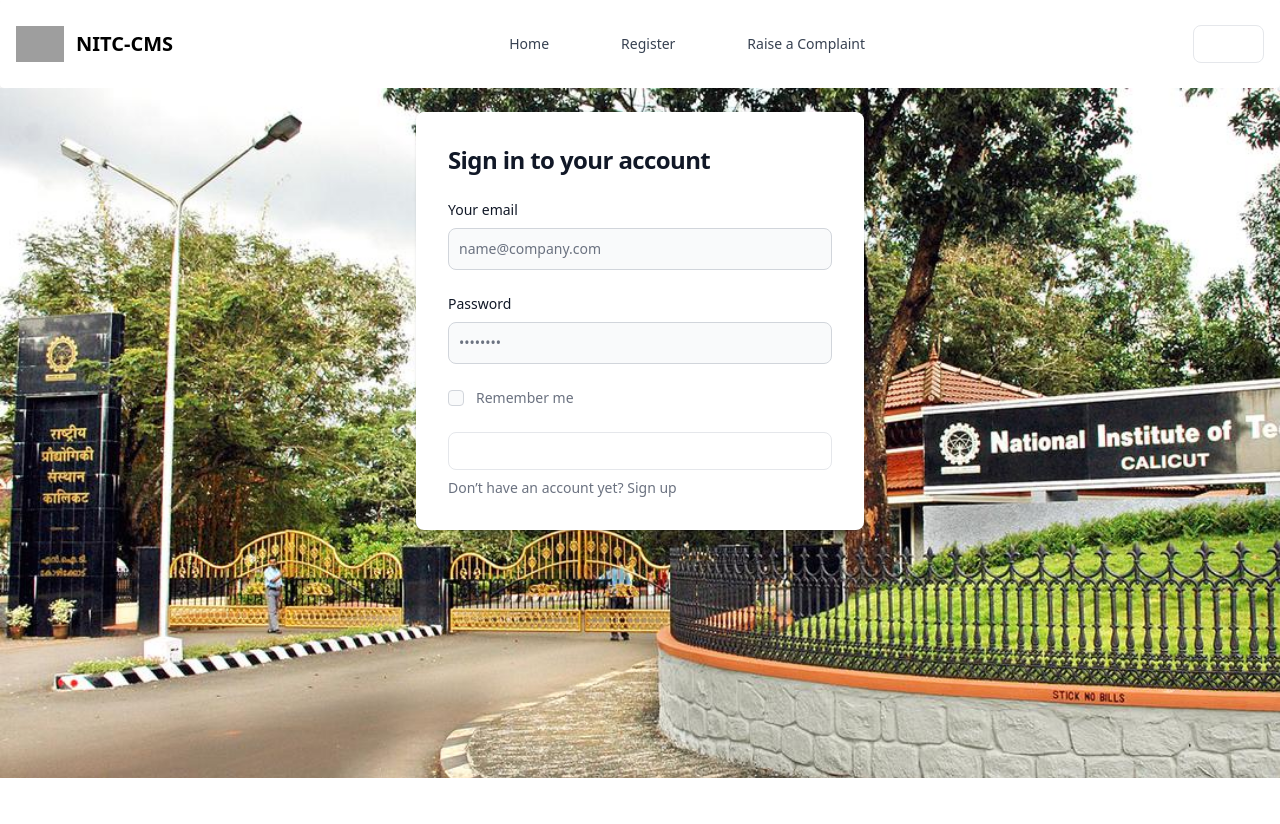
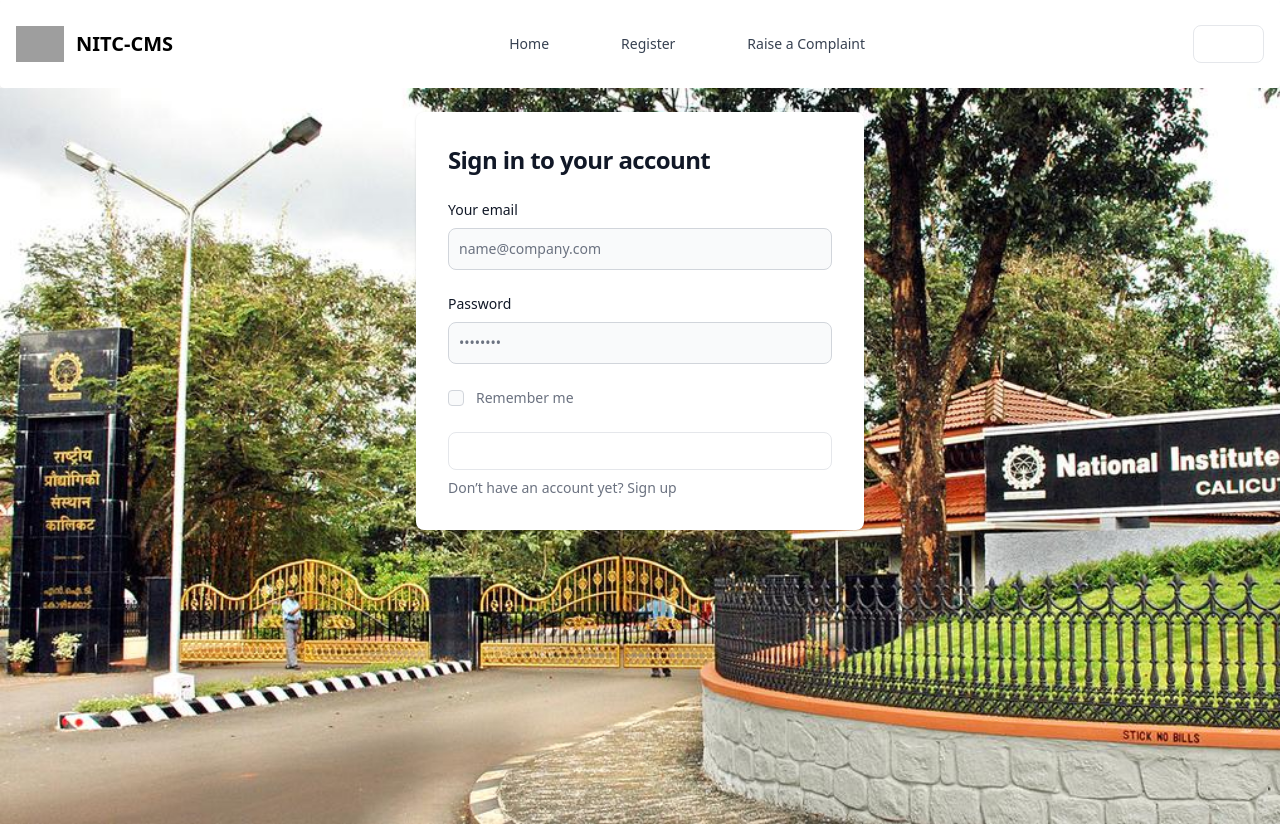
Before and after one commit to AmalkrishnaAS/NITC-CMS-Frontend, a Next.js app: page /login in a window 1280 px wide. Before the commit the page ends 800 px from the top, so only its background shows below. Built offline with nearby package versions, Linux system fonts and the light colour scheme; grey boxes are pictures that could not be loaded.

Commit message:
forms style change

```diff
--- a/pages/_app.jsx
+++ b/pages/_app.jsx
@@ -44,7 +44,7 @@ function MyApp({ Component, pageProps }) {
 
 
   return (
-    <>
+    <div className='overflow-hidden'>
 
 <Navbar
 user={user}
@@ -56,10 +56,12 @@ setUser={setUser}
 />
 
 
+   <div className='overflow-hidden'>
+      <Component {...pageProps} user={user} setUser={setUser} />
+   </div>
 
-  <Component user={user} {...pageProps} />
   {/* <FooterComp/> */}
-  </>
+  </div>
 
   )
 }
--- a/pages/login.jsx
+++ b/pages/login.jsx
@@ -4,7 +4,7 @@ import {HiMail} from 'react-icons/hi'
 import Link from 'next/link'
 const login = () => {
   return (
-    <section class="  md:py-6 bg-[url('/nitcjpg.jpg')]  bg-cover md:h-[86.2vh] sm:h-[90.3vh] h-[90.3vh] overflow-y-hidden  overflow-hidden">
+    <section class="  md:py-6 bg-[url('/nitcjpg.jpg')]  bg-cover md:h-[92vh] sm:h-[92vh] h-[92vh] overflow-y-hidden  overflow-hidden">
     <div class="flex flex-col items-center justify-center px-6 py-8 mx-auto  lg:py-0">
 
         <div class="w-full bg-white rounded-lg shadow dark:border md:mt-0 sm:max-w-md xl:p-0 dark:bg-gray-800 dark:border-gray-700">
```
